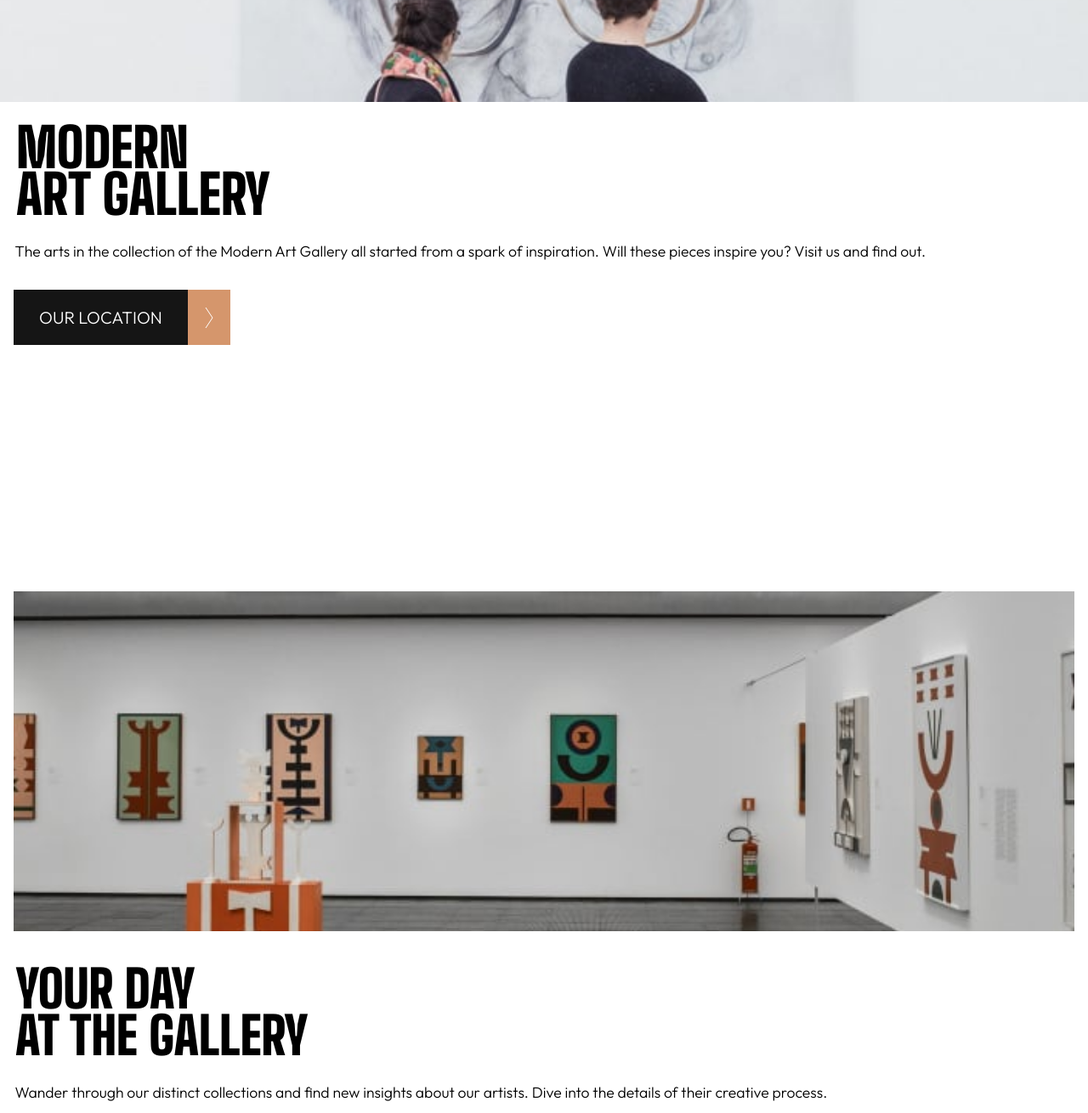
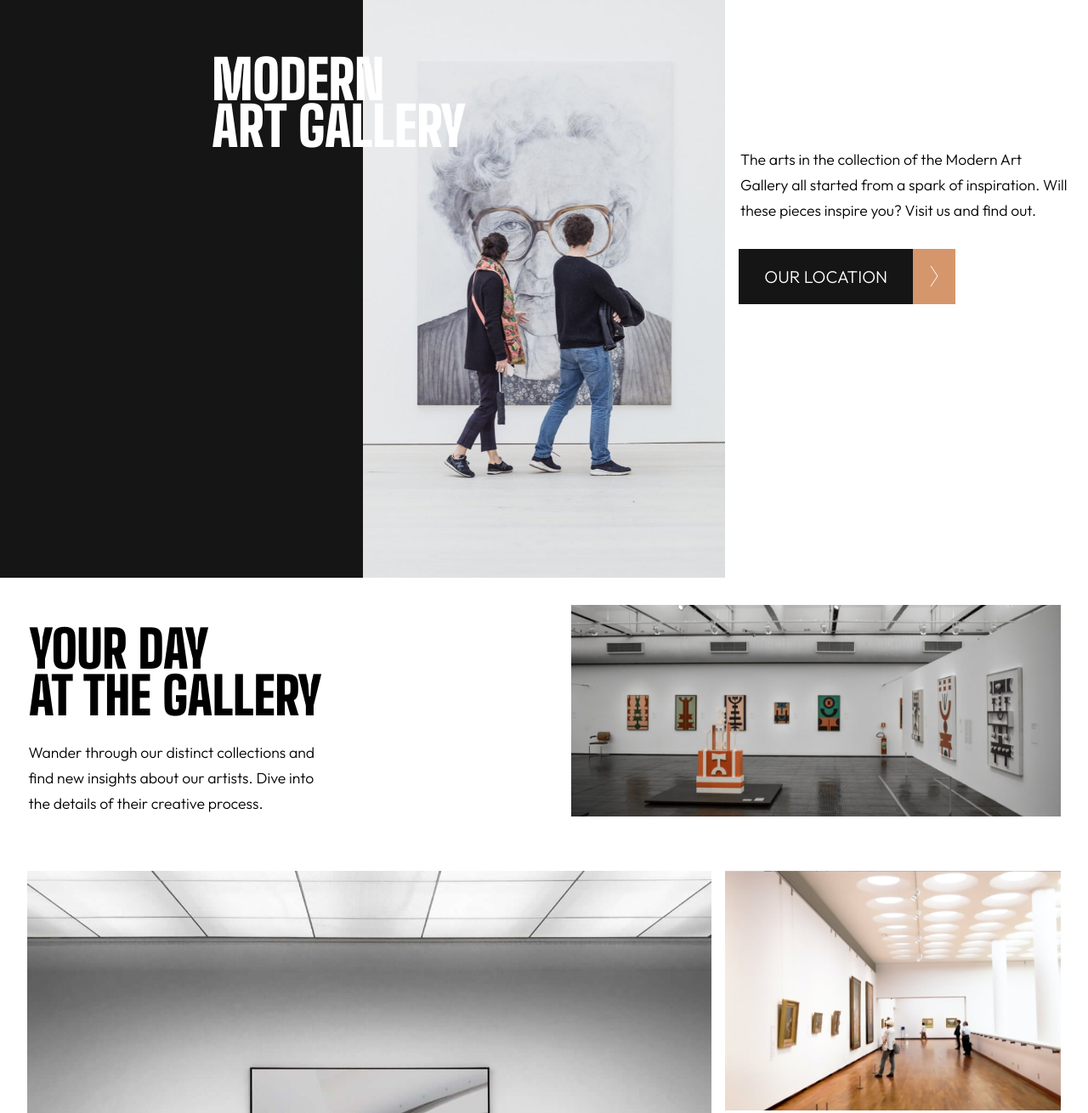
Before and after one commit to alejsdev/art-gallery-website, a plain HTML site: page index.html in a window 1280 px wide. Shown: the part 120-1430 px from the top of the page at 85% size. Drawn offline with Linux system fonts and the light colour scheme.

Commit message:
desktop design

```diff
--- a/styles.css
+++ b/styles.css
@@ -30,6 +30,10 @@ h3 {
 h1 {
   font-size: 4rem;
   font-weight: 700;
+}
+
+.text-black {
+  display: none;
 }
 
 h2 {
@@ -159,7 +163,7 @@ footer {
 
 /* Tablet size */
 
-@media (min-width: 768px) and (max-width: 1024px) {
+@media (min-width: 768px) {
   /* Layout */
 
   .intro {
@@ -250,3 +254,64 @@ footer {
 }
 
 /* Desktop size */
+
+@media (min-width: 1024px) {
+  /*Layout*/
+
+  section:nth-of-type(1) {
+    display: grid;
+    grid-template-columns: 1fr 1fr 1fr;
+  }
+
+  .black {
+    display: block;
+    background-color: var(--main-black-color);
+    height: 100%;
+    z-index: 4;
+    overflow-x: hidden;
+  }
+
+  h1 {
+    position: absolute;
+    top: 20%;
+    left: 18%;
+    color: var(--main-white-color);
+    z-index: 5;
+  }
+
+  section:nth-of-type(2) {
+    grid-template-columns: 1fr 1fr;
+    margin-top: 2em;
+  }
+
+  .image-1 {
+    background-image: url(assets/desktop/image-grid-1@2x.jpg);
+    margin: 0 2em;
+  }
+
+  section:nth-of-type(3) {
+    grid-template-columns: 1fr 1fr 1fr;
+  }
+
+  .content-a {
+    width: 60%;
+  }
+
+  .image-2 {
+    background-image: url(assets/desktop/image-grid-2@2x.jpg);
+    grid-column: 1/ 3;
+    grid-row: 1/3;
+  }
+
+  .image-3 {
+    background-image: url(assets/desktop/image-grid-3@2x.jpg);
+    grid-column: 3/ 4;
+    grid-row: 1/2;
+  }
+
+  .content-b {
+    grid-column: 3 / 4;
+    grid-row: 2 / 3;
+    height: 100%;
+  }
+}
```
